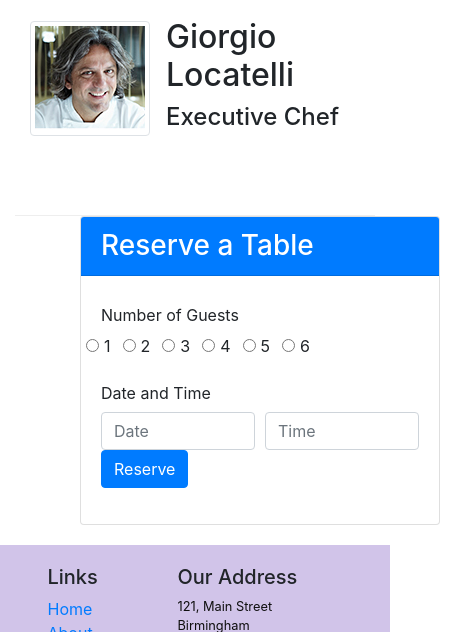
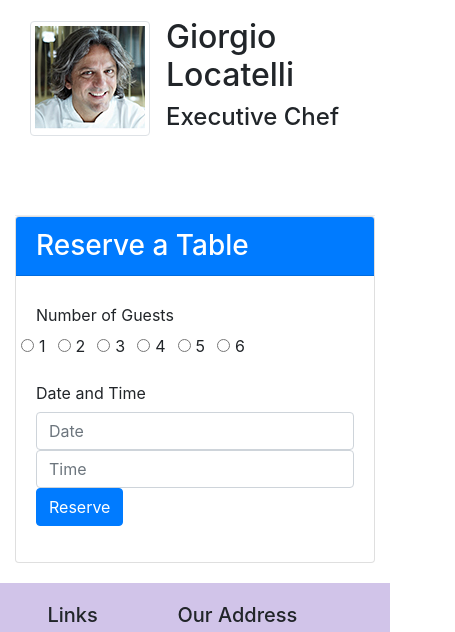
Before and after one commit to naderscode/restaurant-web, a website: page index.html in a window 390 px wide. Shown: the part 1540-2172 px from the top of the page, 455 px wide, since content can reach past the window. Drawn offline with nearby package versions, Linux system fonts and the light colour scheme.

Commit message:
style reservation form make it responsive

```diff
--- a/index.html
+++ b/index.html
@@ -31,8 +31,8 @@
               </ul>
           </div>
         </div>
+      </nav>
 
-    </nav>
       <header class="jumbotron">
           <div class="container">
               <div class="row row-header">
@@ -62,10 +62,7 @@
                         <p class="d-none d-sm-block">Believed to have originated from the city of Naples, this well-loved and yet another classic Italian dish is made by baking sheets of lasagne pasta layered with cheese, ground meat, vegetables and different varieties of sauces, such as the ragù, bechamel or tomato sauce</p>
                     </div>
                 </div>
-
               </div>
-
-
           </div>
 
 
@@ -108,7 +105,7 @@
           </div>
 
           <div class="row">
-          <div class="col-12 col-sm-8 col-md-8 offset-2">
+            <div class="col-12 col-sm-8 col-md-8 offset-md-2 offset-sm-2">
               <div class="card">
                 <h3 class="card-header bg-primary text-white">Reserve a Table</h3>
                   <div class="card-body">
@@ -116,8 +113,8 @@
 
                       <div class="form-group row">
                           <label for="Number of Guests" class=" col-12 col-sm-3 col-md-3 col-form-label">Number of Guests</label>
-                      <div class="form-check form-check-inline">
 
+                        <div class="form-check form-check-inline col-12 col-sm-6 col-md-6">
                             <div class="form-check form-check-inline">
                                <input class="form-check-input" type="radio" name="inlineRadioOptions" id="inlineRadio1" value="option1">
                                <label class="form-check-label" for="inlineRadio1">1</label>
@@ -146,12 +143,12 @@
                         </div>
 
                         <div class="form-row">
-                        <label for="Date" class="col-md-2 col-form-label">Date and Time</label>
-                        <div class="col">
+                            <label for="Date" class="col-md-3 col-sm-3  col-form-label">Date and Time</label>
 
+                            <div class="col-12 col-md-3 col-sm-3">
                               <input type="text" class="form-control" placeholder="Date">
                             </div>
-                        <div class="col">
+                            <div class="col-12 col-md-3 col-sm-3">
                               <input type="text" class="form-control" placeholder="Time">
                             </div>
                         </div>
@@ -162,13 +159,10 @@
                             </div>
                        </div>
                      </form>
-
-
                   </div>
                 </div>
             </div>
           </div>
-
       </div>
 
       <footer class="footer">
```
Lines whose indentation alone changed are shown as unchanged.
